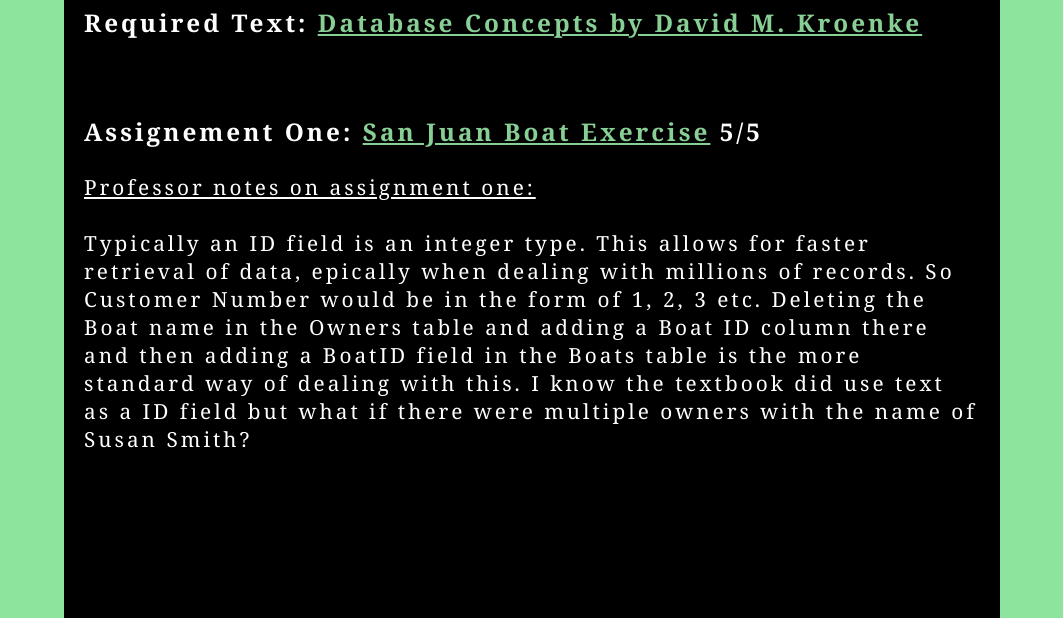
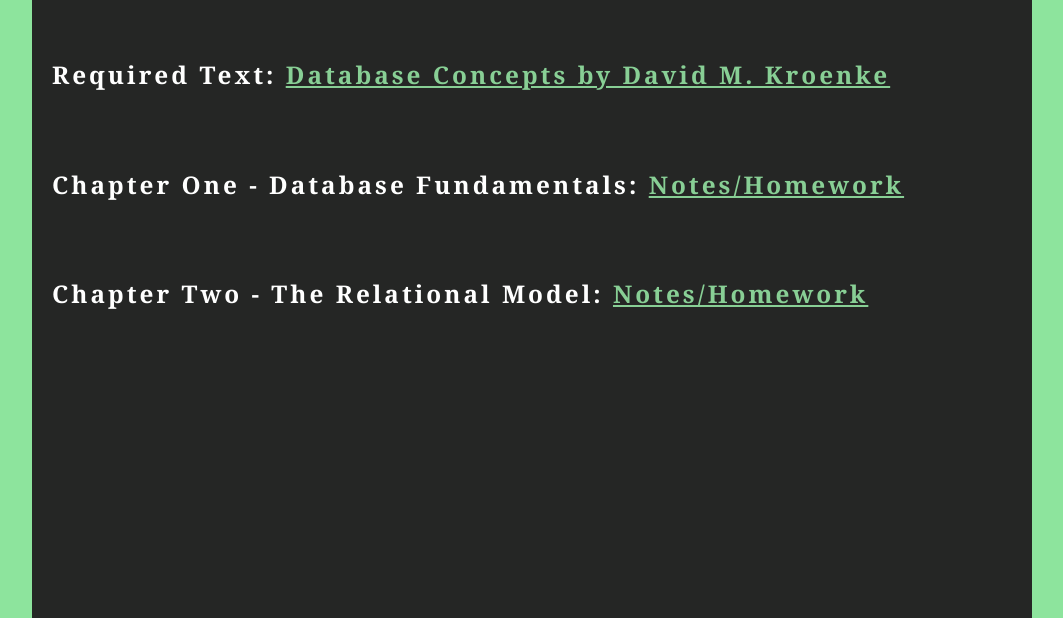
Before and after one commit to Jessie0611/INFM312, a plain HTML site: page index.html in a window 1280 px wide. Shown: the part 182-800 px from the top of the page, without its empty margins (108-1171 px from the left). Drawn offline with Linux system fonts and the light colour scheme.

Commit message:
Add notes

```diff
--- a/index.html
+++ b/index.html
@@ -10,17 +10,13 @@
 <body>
     <div class="content">
         <h1>INFM312 -  Database Design and Data Processing</h1>
-        <p></p>
+        <p> <br>
         <h3>Required Text: <a href="./PDF Files/Database Concepts.pdf" target="_blank">Database Concepts by David M. Kroenke</a> </h3>
         <br>
-        <h3>Assignement One: <a href="./PDF Files/sanJuanBoats.docx" target="_blank">San Juan Boat Exercise</a>  5/5 </h3>
-        <p><u>Professor notes on assignment one:</u> <br> <br>
-            Typically an ID field is an integer type. This allows for faster retrieval of data, epically when dealing with millions of records.
-            So Customer Number would be in the form of 1, 2, 3 etc. Deleting the Boat name in the Owners table and
-            adding a Boat ID column there and then adding a BoatID field in the Boats table is the more standard way of
-            dealing with this. I know the textbook did use text as a ID field but what if there were multiple owners
-            with the name of Susan Smith?
-        </p>
+        <h3>Chapter One - Database Fundamentals: <a href="./PDF Files/INFM312-Ch1Notes.pdf" target="_blank">Notes/Homework</a></h3>
+        <br>
+        <h3>Chapter Two - The Relational Model: <a href="./PDF Files/INFM312-Ch2Notes.pdf">Notes/Homework</a> </h3>
+       <br> <br> <br>
         <br>
         <br>
         <br>
@@ -28,7 +24,7 @@
         <br>
         <br>
         <br>
-
+ </p>
     </div>
 </body>
 </html>
--- a/style.css
+++ b/style.css
@@ -16,12 +16,17 @@ body{
     background-color: #8de49d;
 }
 .content{
-    width: 70%;
+    width: 75%;
     height: 100%;
-    background-color: #000000;
+    background-color: #252625;
     padding: 20px;
     padding-bottom: 100px;
 }
 a, a:visited{
     color: #88cf95;
 }
+img{
+    width: 40px;
+    height: 40px;
+    border-radius: 50px;
+}
```
Also changed, not shown: 2 other files.
